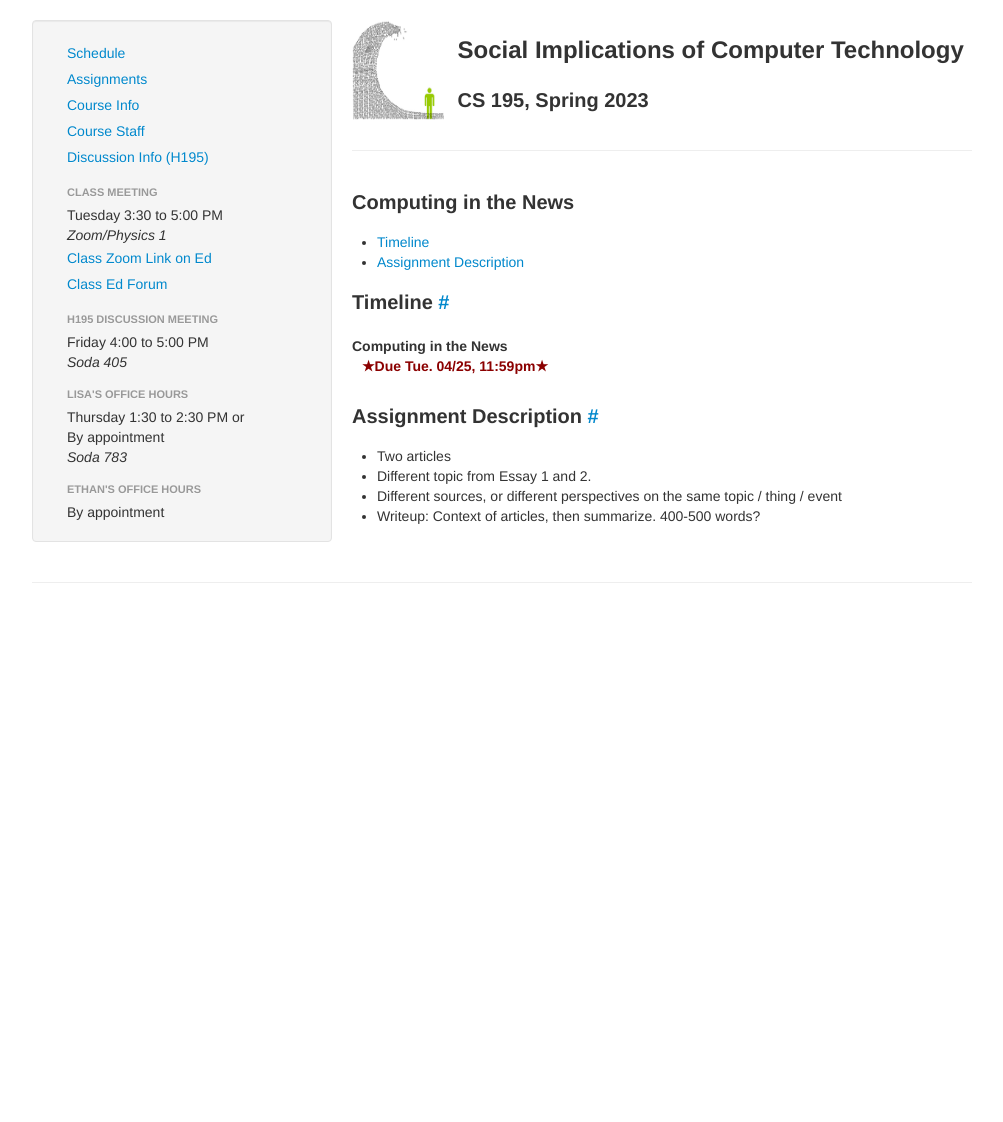
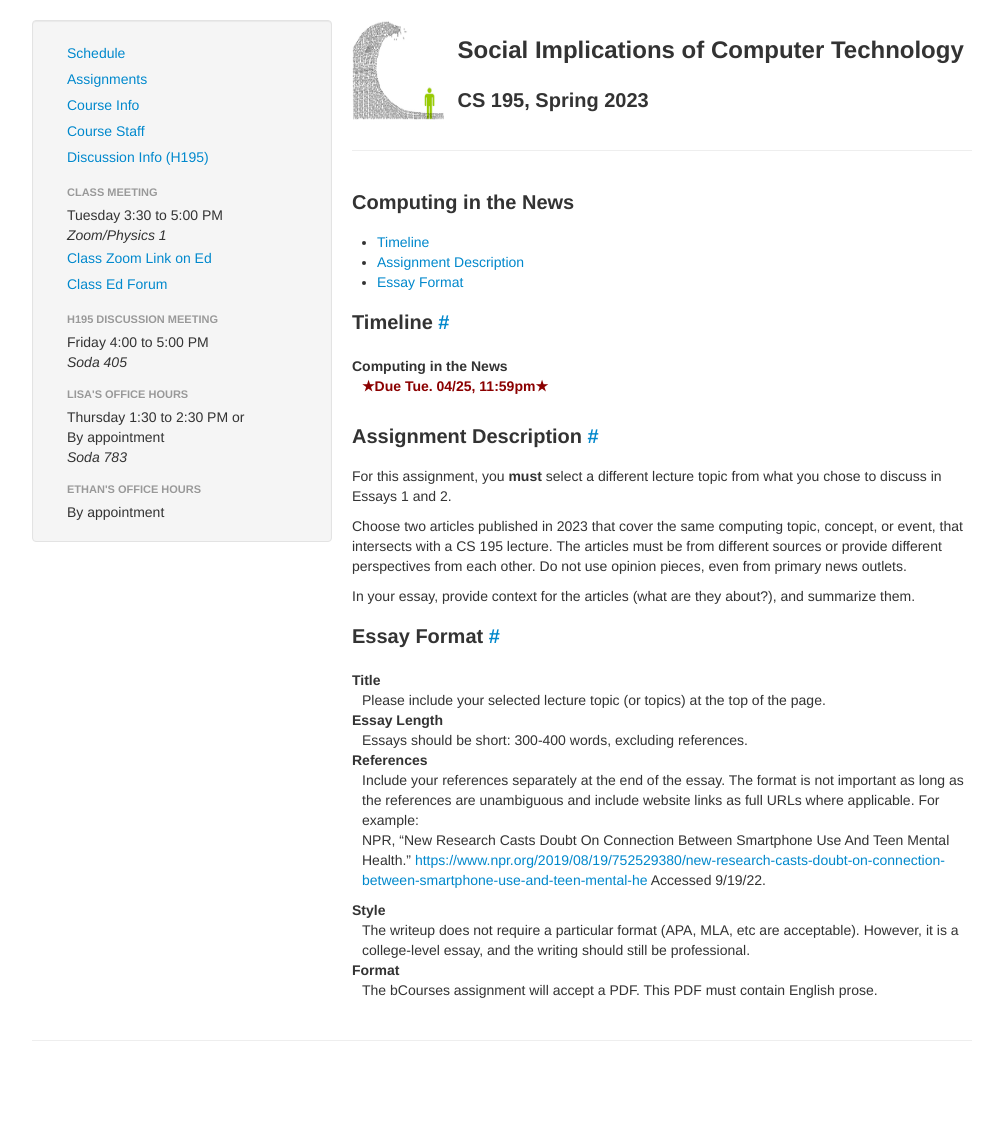
Before and after one commit to Berkeley-CS195/sp23, a Jekyll site: the page built from assignments/computing-in-the-news.md, in a window 1280 px wide. Shown: the whole page, without its empty margins (138-1141 px from the left). Built offline with Jekyll 4.4.1, drawn with Linux system fonts in a browser that asks for light colours; before the commit the page ends 900 px from its top, so only the background shows below that.

Commit message:
Flesh out computing in the news

```diff
--- a/assignments/computing-in-the-news.md
+++ b/assignments/computing-in-the-news.md
@@ -12,7 +12,40 @@ Computing in the News
 
 ## Assignment Description
 
-- Two articles
-- Different topic from Essay 1 and 2.
-- Different sources, or different perspectives on the same topic / thing / event
-- Writeup: Context of articles, then summarize. 400-500 words?
+For this assignment, you <b>must</b> select a different lecture topic from what
+you chose to discuss in Essays 1 and 2.
+
+Choose two articles published in 2023 that cover the same
+computing topic, concept, or event, that intersects with a CS 195 lecture.
+The articles must be from different sources or provide different perspectives
+from each other. Do not use opinion pieces, even from primary news outlets.
+
+In your essay, provide context for the articles (what are they about?), and
+summarize them.
+
+## Essay Format
+
+Title
+: Please include your selected lecture topic (or topics) at the top of the
+  page.
+
+Essay Length
+: Essays should be short: 300-400 words, excluding references.
+
+References
+: Include your references separately at the end of the essay. The format is not
+  important as long as the references are unambiguous and include website links
+  as full URLs where applicable. For example:
+
+  NPR, "New Research Casts Doubt On Connection Between Smartphone Use And Teen
+  Mental Health.” <https://www.npr.org/2019/08/19/752529380/new-research-casts-doubt-on-connection-between-smartphone-use-and-teen-mental-he>
+  Accessed 9/19/22.
+
+Style
+: The writeup does not require a particular format (APA, MLA, etc are
+  acceptable). However, it is a college-level essay, and the writing should
+  still be professional.
+
+Format
+: The bCourses assignment will accept a PDF. This PDF must contain English
+  prose.
```
